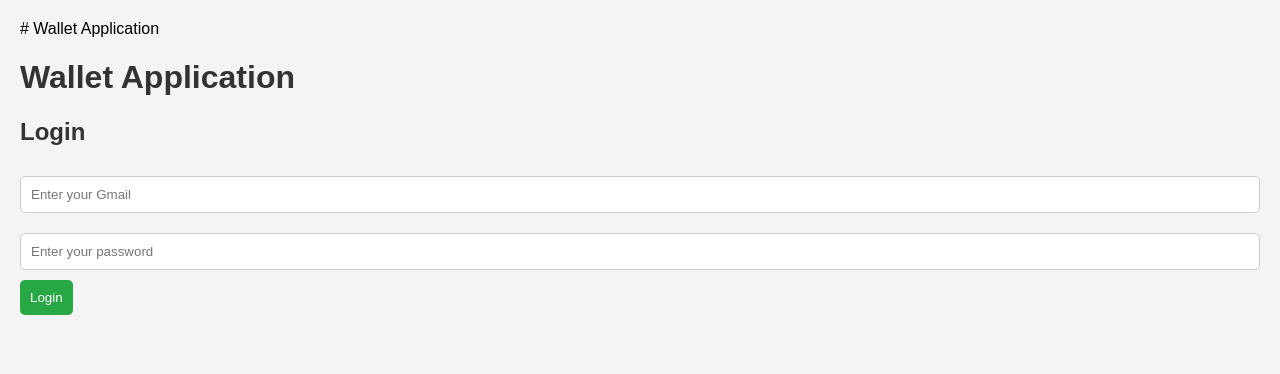
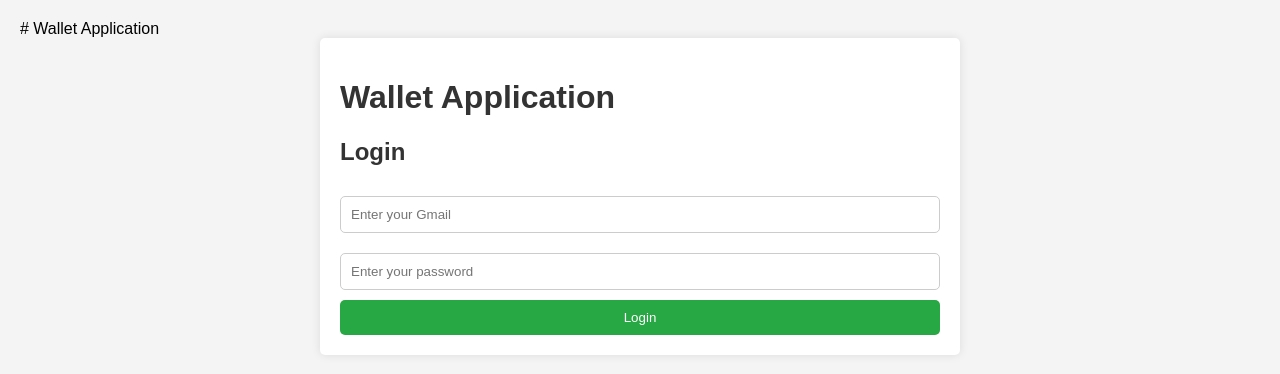
Before and after one commit to fixercoin/whitepaper, a PHP site: page /fixoriumpay.html in a window 1280 px wide. Shown: the top 374 px of the page. Run offline with PHP 8.4, Linux system fonts and the light colour scheme.

Commit message:
Update styles.css

```diff
--- a/styles.css
+++ b/styles.css
@@ -6,7 +6,7 @@ body {
     padding: 20px;
 }
 
-.container {
+#app {
     max-width: 600px;
     margin: auto;
     background: white;
@@ -28,6 +28,7 @@ input {
 }
 
 button {
+    width: 100%;
     padding: 10px;
     background-color: #28a745;
     color: white;
```
